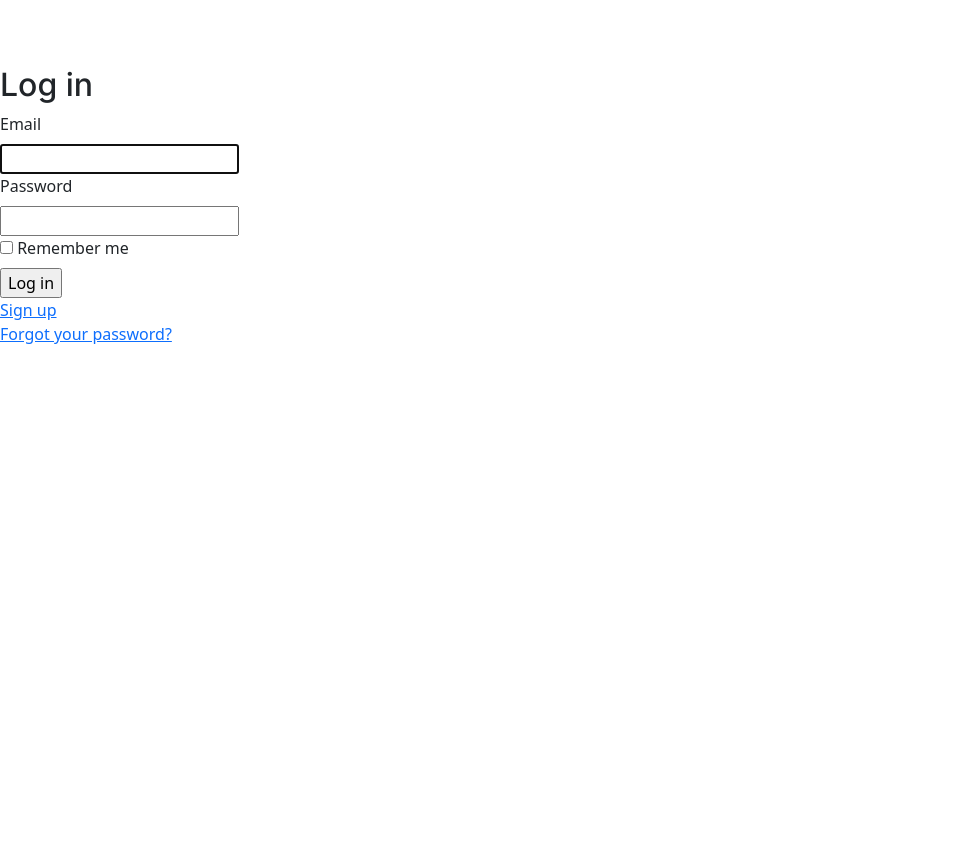
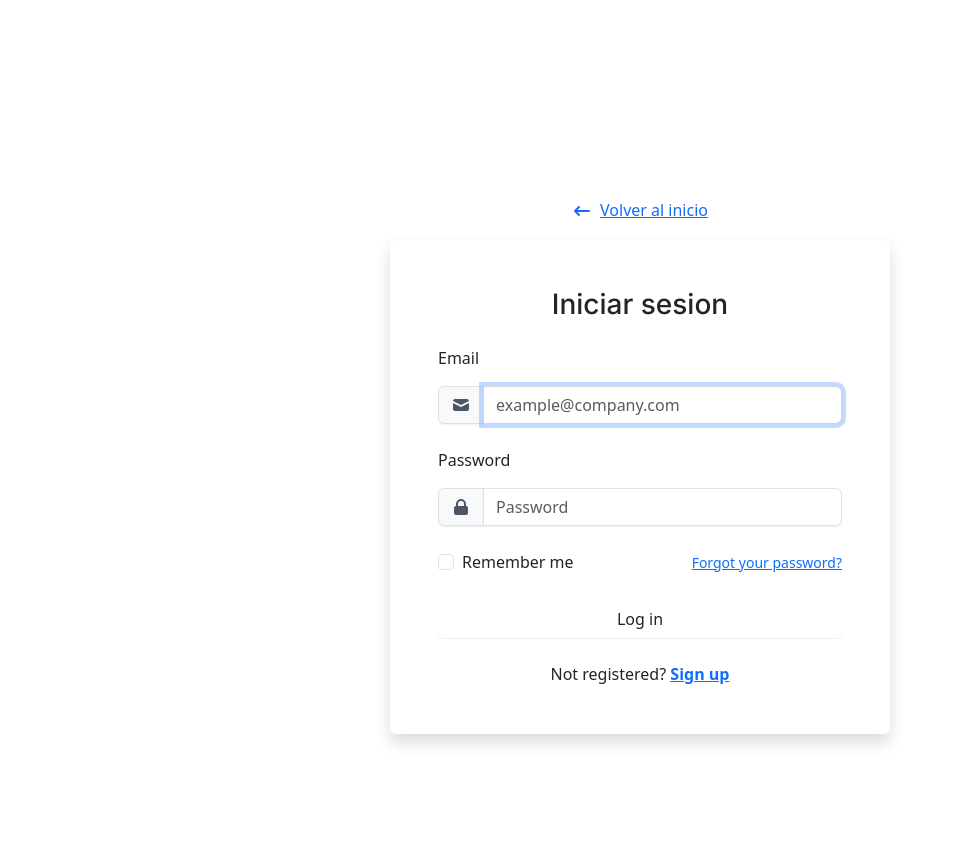
Before and after one commit to katiachaparro/tesis, a Rails app: page /users/sign_in in a window 1280 px wide. Shown: the whole page, without its empty margins (0-956 px from the left). Before the commit the page ends 344 px from the top, so only its background shows below. Run offline with Rails 7, Linux system fonts and the light colour scheme; style sheets or scripts are compiled from the project's sources; some libraries are stand-ins or nearby versions.

Commit message:
changed the login view

```diff
--- a/app/views/devise/sessions/new.html.erb
+++ b/app/views/devise/sessions/new.html.erb
@@ -1,26 +1,120 @@
-<h2>Log in</h2>
 
-<%= form_for(resource, as: resource_name, url: session_path(resource_name)) do |f| %>
+<html lang="en">
+
+<head>
+  <meta http-equiv="Content-Type" content="text/html; charset=utf-8" />
+</head>
+
+<body>
+<main>
+  <%= render "devise/shared/error_messages", resource: resource %>
+  <!-- Section -->
+  <section class="vh-lg-100 mt-5 mt-lg-0 bg-soft d-flex align-items-center">
+    <div class="container">
+      <p class="text-center">
+        <a href="../dashboard/index.html" class="d-flex align-items-center justify-content-center">
+          <svg class="icon icon-xs me-2" fill="currentColor" viewBox="0 0 20 20" xmlns="http://www.w3.org/2000/svg"><path fill-rule="evenodd" d="M7.707 14.707a1 1 0 01-1.414 0l-4-4a1 1 0 010-1.414l4-4a1 1 0 011.414 1.414L5.414 9H17a1 1 0 110 2H5.414l2.293 2.293a1 1 0 010 1.414z" clip-rule="evenodd"></path></svg>
+          Volver al inicio
+        </a>
+      </p>
+      <div class="row justify-content-center form-bg-image " data-background-lg= >
+        <%#=image_pack_tag "signin.svg" %>
+
+        <%#= image_tag "img/illustrations/signin.svg"    %>
+        <div class="col-12 d-flex align-items-center justify-content-center">
+          <div class="bg-white shadow border-0 rounded border-light p-4 p-lg-5 w-100 fmxw-500 ">
+            <div class="text-center text-md-center mb-4 mt-md-0">
+              <h1 class="mb-0 h3">Iniciar sesion</h1>
+            </div>
+            <form action="#" class="mt-4">
+              <!-- Form email-->
+              <%= form_for(resource, as: resource_name, url: session_path(resource_name)) do |f| %>
+                <div class="form-group mb-4">
+                  <label for="email"><%= f.label :email %></label>
+                  <div class="input-group">
+                    <span class="input-group-text" id="basic-addon1">
+                      <svg class="icon icon-xs text-gray-600" fill="currentColor" viewBox="0 0 20 20" xmlns="http://www.w3.org/2000/svg"><path d="M2.003 5.884L10 9.882l7.997-3.998A2 2 0 0016 4H4a2 2 0 00-1.997 1.884z"></path><path d="M18 8.118l-8 4-8-4V14a2 2 0 002 2h12a2 2 0 002-2V8.118z"></path></svg>
+                    </span>
+                    <!--<input type="email" class="form-control" placeholder="example@company.com" id="email" autofocus required>-->
+                    <%= f.email_field :email, id: "email", autofocus: true, required: true, class: "form-control",placeholder: "example@company.com" %>
+                  </div>
+                </div>
+                <!-- End of Form -->
+                <div class="form-group">
+                  <!-- Form password-->
+                  <div class="form-group mb-4">
+                    <label for="password"><%= f.label :password %></label>
+                    <div class="input-group">
+                      <span class="input-group-text" id="basic-addon2">
+                        <svg class="icon icon-xs text-gray-600" fill="currentColor" viewBox="0 0 20 20" xmlns="http://www.w3.org/2000/svg"><path fill-rule="evenodd" d="M5 9V7a5 5 0 0110 0v2a2 2 0 012 2v5a2 2 0 01-2 2H5a2 2 0 01-2-2v-5a2 2 0 012-2zm8-2v2H7V7a3 3 0 016 0z" clip-rule="evenodd"></path></svg>
+                      </span>
+                      <!--<input type="password" placeholder="Password" class="form-control" id="password" required>-->
+                      <%= f.password_field :password, id: "Password", class: "form-control",placeholder: "Password", required: true, autocomplete: "current-password" %>
+
+                    </div>
+                  </div>
+                  <!-- End of Form -->
+                  <div class="d-flex justify-content-between align-items-top mb-4">
+                    <% if devise_mapping.rememberable? %>
+                      <div class="form-check">
+                        <!--<input class="form-check-input" type="checkbox" value="" id="remember">-->
+                        <!--<label class="form-check-label mb-0" for="remember">-->
+                        <%= f.check_box :remember_me , class: "form-check-input", id:"remember"%>
+                        <%= f.label :remember_me ,class: "form-check-label mb-0"%>
+
+                      </div>
+                    <% end %>
+                    <div>
+                      <%= link_to "Forgot your password?", new_password_path(resource_name) , class:"small text-right"%>
+                    </div>
+                  </div>
+                </div>
+                <div class="d-grid">
+                  <!--<button type="submit" class="btn btn-gray-800">Sign in</button>-->
+                  <%= f.submit "Log in" ,class: "btn btn-gray-800"%>
+                </div>
+              <% end %>
+            </form>
+            <div class="d-flex justify-content-center align-items-center mt-4">
+              <span class="fw-normal">
+                Not registered?
+                <%= link_to "Sign up", new_registration_path(resource_name) , class: "fw-bold"%>
+              </span>
+            </div>
+          </div>
+        </div>
+      </div>
+    </div>
+  </section>
+</main>
+
+</body>
+
+</html>
+
+<!--<h2>Log in</h2>
+
+<#%= form_for(resource, as: resource_name, url: session_path(resource_name)) do |f| %>
   <div class="field">
-    <%= f.label :email %><br />
-    <%= f.email_field :email, autofocus: true, autocomplete: "email" %>
+    <#%= f.label :email %><br />
+    <#%= f.email_field :email, autofocus: true, autocomplete: "email" %>
   </div>
 
   <div class="field">
-    <%= f.label :password %><br />
-    <%= f.password_field :password, autocomplete: "current-password" %>
+    <#%= f.label :password %><br />
+    <#%= f.password_field :password, autocomplete: "current-password" %>
   </div>
 
-  <% if devise_mapping.rememberable? %>
+  <#% if devise_mapping.rememberable? %>
     <div class="field">
-      <%= f.check_box :remember_me %>
-      <%= f.label :remember_me %>
+      <#%= f.check_box :remember_me %>
+      <#%= f.label :remember_me %>
     </div>
-  <% end %>
+  <#% end %>
 
   <div class="actions">
-    <%= f.submit "Log in" %>
+    <#%= f.submit "Log in" %>
   </div>
-<% end %>
+<#% end %>
 
-<%= render "devise/shared/links" %>
+<#%= render "devise/shared/links" %>
```
